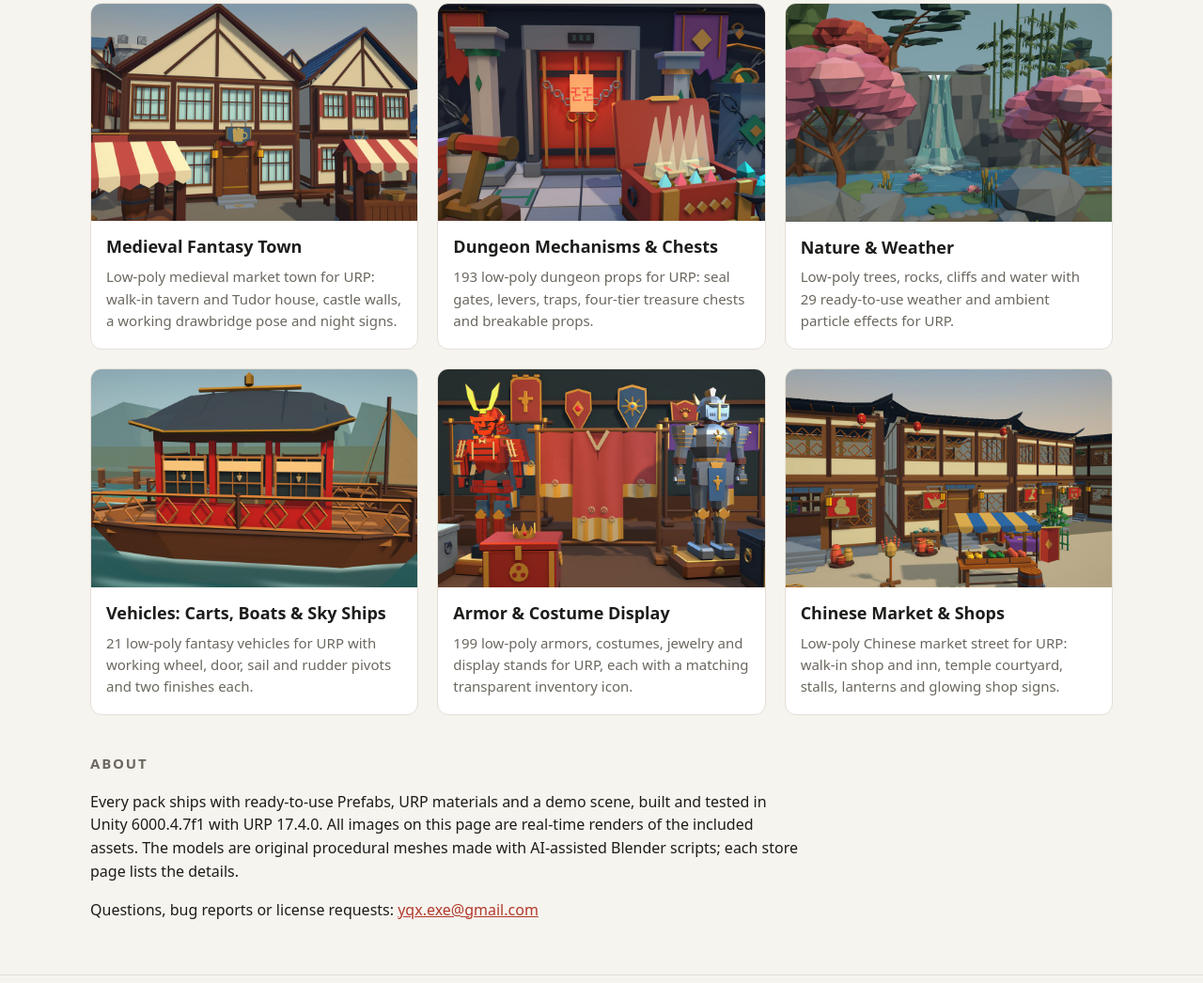
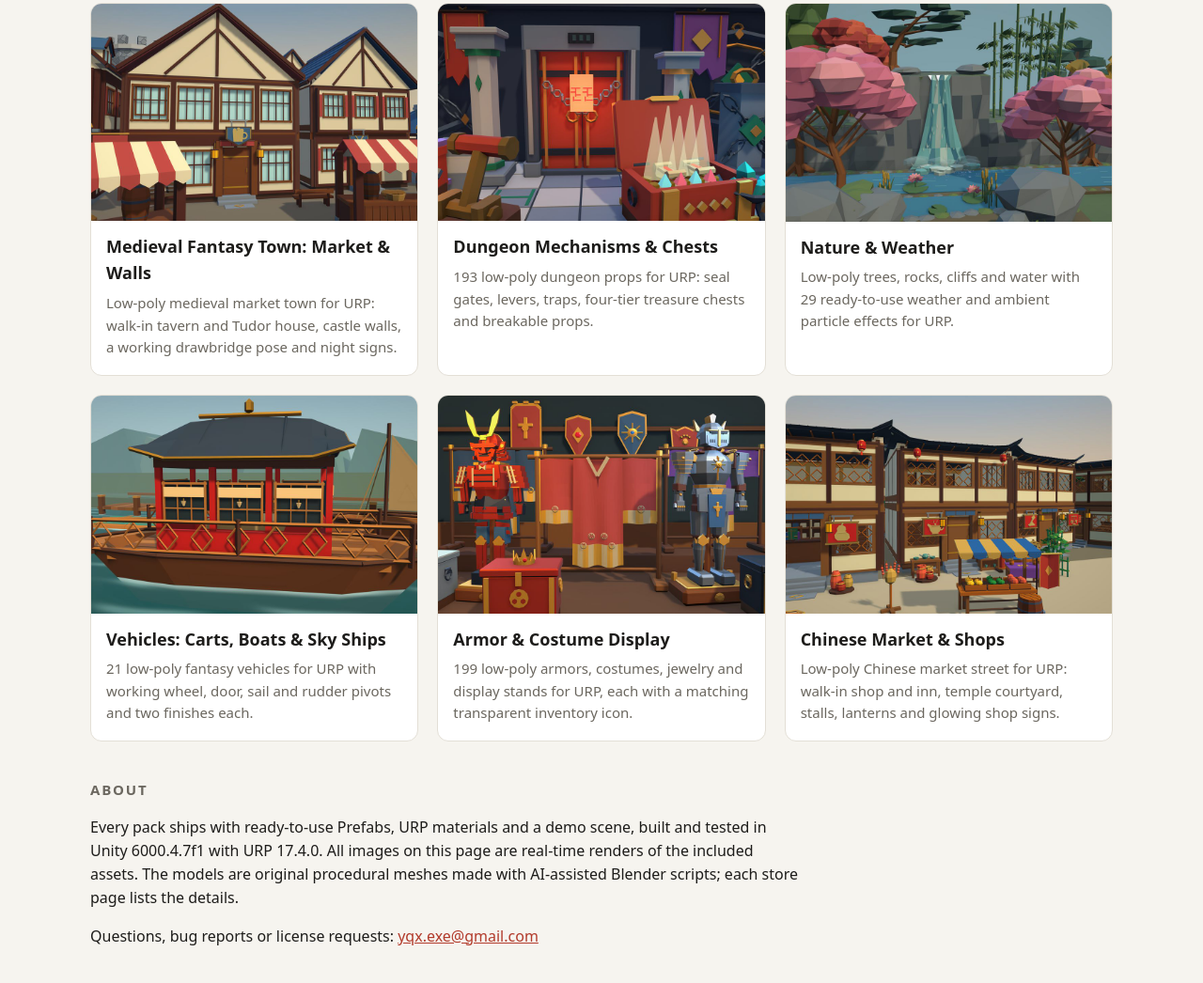
Before and after one commit to cundy01067/cundy01067.github.io, a plain HTML site: page index.html in a window 1280 px wide. Shown: the part 771-1817 px from the top of the page at 94% size. Drawn offline with Linux system fonts and the light colour scheme.

Commit message:
Rename Medieval Fantasy Town card

```diff
--- a/index.html
+++ b/index.html
@@ -46,7 +46,7 @@ a{color:var(--accent)}
 <article class="card"><img src="img/p1.jpg" alt="Celestial Realm Environment" loading="lazy"><div><h3>Celestial Realm Environment</h3><p>Low-poly floating islands, jade palace architecture, animated waterfalls and four-layer parallax skies for URP.</p></div></article>
 <article class="card"><img src="img/p2.jpg" alt="Japanese Village &amp; Shrine" loading="lazy"><div><h3>Japanese Village &amp; Shrine</h3><p>Low-poly Japanese street, shrine and tatami interiors for URP, with two walk-in houses and day/night shop signs.</p></div></article>
 <article class="card"><img src="img/p3.jpg" alt="Eastern Castle" loading="lazy"><div><h3>Eastern Castle</h3><p>24 low-poly Chinese and Japanese castle Prefabs for URP: keep, gates, walls, wall walks and a drawbridge.</p></div></article>
-<article class="card"><img src="img/p4.jpg" alt="Medieval Fantasy Town" loading="lazy"><div><h3>Medieval Fantasy Town</h3><p>Low-poly medieval market town for URP: walk-in tavern and Tudor house, castle walls, a working drawbridge pose and night signs.</p></div></article>
+<article class="card"><img src="img/p4.jpg" alt="Medieval Fantasy Town: Market &amp; Walls" loading="lazy"><div><h3>Medieval Fantasy Town: Market &amp; Walls</h3><p>Low-poly medieval market town for URP: walk-in tavern and Tudor house, castle walls, a working drawbridge pose and night signs.</p></div></article>
 <article class="card"><img src="img/p5.jpg" alt="Dungeon Mechanisms &amp; Chests" loading="lazy"><div><h3>Dungeon Mechanisms &amp; Chests</h3><p>193 low-poly dungeon props for URP: seal gates, levers, traps, four-tier treasure chests and breakable props.</p></div></article>
 <article class="card"><img src="img/p6.jpg" alt="Nature &amp; Weather" loading="lazy"><div><h3>Nature &amp; Weather</h3><p>Low-poly trees, rocks, cliffs and water with 29 ready-to-use weather and ambient particle effects for URP.</p></div></article>
 <article class="card"><img src="img/p7.jpg" alt="Vehicles: Carts, Boats &amp; Sky Ships" loading="lazy"><div><h3>Vehicles: Carts, Boats &amp; Sky Ships</h3><p>21 low-poly fantasy vehicles for URP with working wheel, door, sail and rudder pivots and two finishes each.</p></div></article>
```
